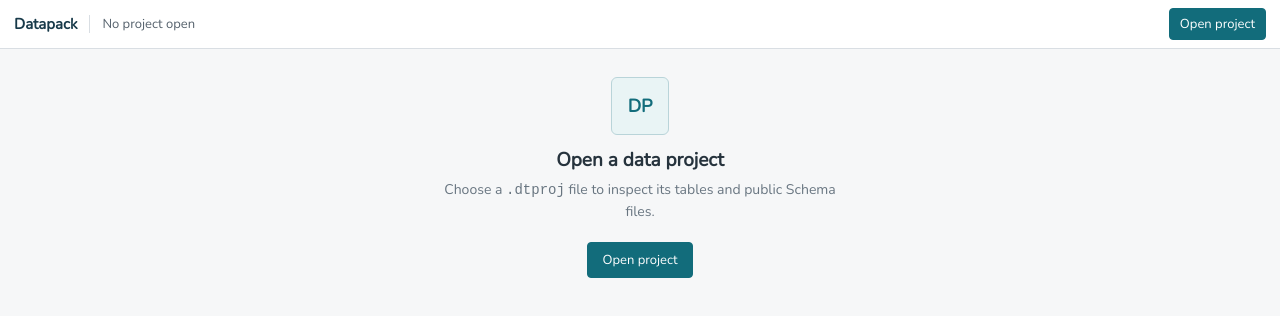
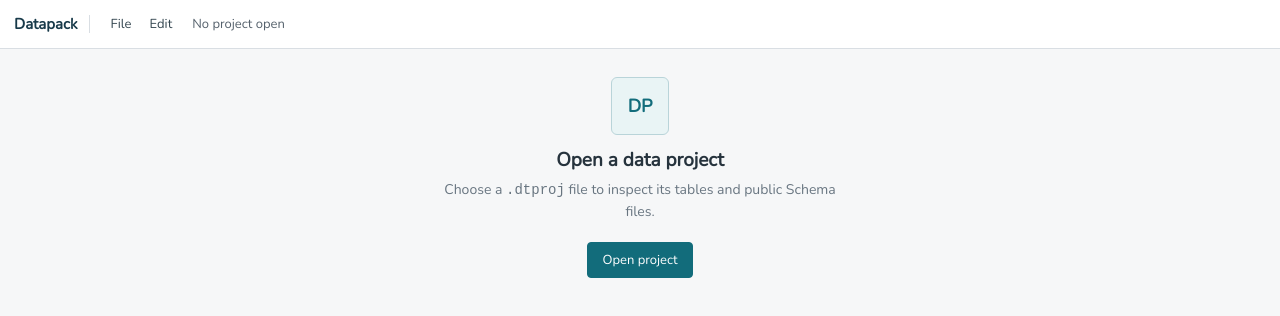
Before and after one commit to Neonscape/datapack, a React (Vite) app in the folder frontend/: page / in a window 1280 px wide. Shown: the top 316 px of the page. Built offline with nearby package versions, Linux system fonts and the light colour scheme.

Commit message:
feat: add File and Edit menus

```diff
--- a/frontend/src/App.css
+++ b/frontend/src/App.css
@@ -27,6 +27,56 @@
     height: 18px;
     background: #d9dee3;
 }
+
+.app-menubar {
+    display: flex;
+    align-self: stretch;
+    align-items: center;
+    gap: 2px;
+}
+
+.app-menu { position: relative; }
+.app-menu > button {
+    border: 0;
+    border-radius: 3px;
+    padding: 5px 8px;
+    color: #33454f;
+    background: transparent;
+    font: inherit;
+    font-size: 13px;
+    cursor: pointer;
+}
+.app-menu > button:hover, .app-menu > button[aria-expanded="true"] { background: #e8eff1; }
+.app-menu-popover {
+    position: absolute;
+    z-index: 30;
+    top: calc(100% - 4px);
+    left: 0;
+    min-width: 164px;
+    padding: 4px;
+    border: 1px solid #cbd5da;
+    border-radius: 4px;
+    background: #ffffff;
+    box-shadow: 0 8px 18px rgba(34, 50, 61, 0.18);
+}
+.app-menu-popover button {
+    display: flex;
+    align-items: center;
+    justify-content: space-between;
+    gap: 20px;
+    width: 100%;
+    border: 0;
+    padding: 7px 9px;
+    color: #33454f;
+    background: transparent;
+    font: inherit;
+    font-size: 12px;
+    text-align: left;
+    cursor: pointer;
+}
+.app-menu-popover button:hover:not(:disabled) { background: #eef4f5; }
+.app-menu-popover button:disabled { color: #9aa6ad; cursor: default; }
+.app-menu-popover kbd { color: #78858d; font: 11px ui-monospace, SFMono-Regular, Menlo, monospace; }
 
 .project-name {
     min-width: 0;
@@ -120,20 +170,6 @@
     letter-spacing: 0.06em;
     text-transform: uppercase;
 }
-
-.new-table-button {
-    width: 20px;
-    height: 20px;
-    margin-left: auto;
-    border: 1px solid #bfcbd1;
-    border-radius: 3px;
-    color: #33454f;
-    background: #ffffff;
-    font: 16px/16px sans-serif;
-    cursor: pointer;
-}
-
-.new-table-button:hover { background: #eef4f5; }
 
 .tree {
     padding: 8px 0;
--- a/frontend/src/App.tsx
+++ b/frontend/src/App.tsx
@@ -531,6 +531,7 @@
     const [notice, setNotice] = useState("");
     const [dialog, setDialog] = useState<StructureDialog | null>(null);
     const [tableDialog, setTableDialog] = useState<TableDialog | null>(null);
+    const [appMenu, setAppMenu] = useState<"file" | "edit" | null>(null);
 
     async function pasteCells(row: number, column: number, text: string) {
         if (!table) return;
@@ -574,6 +575,21 @@
         document.addEventListener("keydown", historyShortcut);
         return () => document.removeEventListener("keydown", historyShortcut);
     }, [table]);
+
+    useEffect(() => {
+        const closeMenu = (event: PointerEvent) => {
+            if (!(event.target as Element | null)?.closest(".app-menu")) setAppMenu(null);
+        };
+        const closeOnEscape = (event: KeyboardEvent) => {
+            if (event.key === "Escape") setAppMenu(null);
+        };
+        document.addEventListener("pointerdown", closeMenu);
+        document.addEventListener("keydown", closeOnEscape);
+        return () => {
+            document.removeEventListener("pointerdown", closeMenu);
+            document.removeEventListener("keydown", closeOnEscape);
+        };
+    }, []);
 
     async function selectProject() {
         setError("");
@@ -694,6 +710,18 @@
         }
     }
 
+    async function applyHistory(redo: boolean) {
+        if (!table) return;
+        setError("");
+        try {
+            const result = redo ? await Redo(table.path) : await Undo(table.path);
+            setTable(result.table as TableDocument);
+            setWorkspace(result.workspace as WorkspaceView);
+        } catch (reason) {
+            setError(reason instanceof Error ? reason.message : String(reason));
+        }
+    }
+
     async function exportProject() {
         setError("");
         setNotice("");
@@ -710,18 +738,33 @@
             <header className="app-header">
                 <div className="brand">Datapack</div>
                 <div className="header-divider"/>
+                <nav className="app-menubar" aria-label="Application menu">
+                    <div className="app-menu">
+                        <button aria-expanded={appMenu === "file"} onClick={() => setAppMenu(appMenu === "file" ? null : "file")}>File</button>
+                        {appMenu === "file" && <div className="app-menu-popover">
+                            <button onClick={() => { setAppMenu(null); selectProject(); }}>Open project</button>
+                            <button disabled={!workspace} onClick={() => { setAppMenu(null); setTableDialog({namespace: "game", name: ""}); }}>New table</button>
+                        </div>}
+                    </div>
+                    <div className="app-menu">
+                        <button aria-expanded={appMenu === "edit"} onClick={() => setAppMenu(appMenu === "edit" ? null : "edit")}>Edit</button>
+                        {appMenu === "edit" && <div className="app-menu-popover">
+                            <button disabled={!table} onClick={() => { setAppMenu(null); applyHistory(false); }}>Undo <kbd>Ctrl+Z</kbd></button>
+                            <button disabled={!table} onClick={() => { setAppMenu(null); applyHistory(true); }}>Redo <kbd>Ctrl+Y</kbd></button>
+                        </div>}
+                    </div>
+                </nav>
                 <span className="project-name">{workspace?.tree.root.name ?? "No project open"}</span>
                 <div className="header-actions">
                     {workspace && <span className={`build-mode build-mode-${workspace.settings.build.mode}`}>{workspace.settings.build.mode === "auto" ? "Auto compile" : "Manual compile"}</span>}
                     {workspace && <button className="export-button" onClick={exportProject}>Export CSV</button>}
-                    <button className="open-button" onClick={selectProject}>Open project</button>
                 </div>
             </header>
 
             {workspace ? (
                 <section className="workbench">
                     <aside className="project-explorer">
-                        <div className="panel-title"><span>Project</span><button className="new-table-button" aria-label="Create table" onClick={() => setTableDialog({namespace: "game", name: ""})}>+</button></div>
+                        <div className="panel-title">Project</div>
                         <div className="tree"><Tree node={workspace.tree.root} onOpenTable={openTable}/></div>
                     </aside>
                     <section className={`editor-placeholder ${table ? "editor-table" : ""}`}>
```
Also changed, not shown: 1 other file (tests, documents, lock files or other folders).
